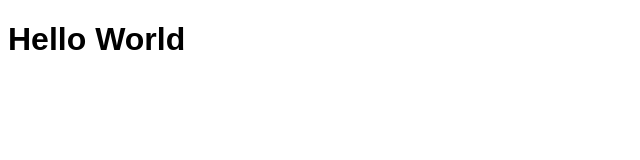
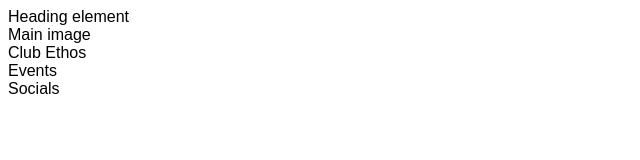
Before and after one commit to Grawnya/love-running, a plain HTML site: page index.html in a window 1280 px wide. Shown: the whole page, without its empty margins (0-640 px from the left). Drawn offline with Linux system fonts and the light colour scheme.

Commit message:
Add core structure for home page

```diff
--- a/index.html
+++ b/index.html
@@ -11,6 +11,20 @@
     <title>Love Running</title>
 </head>
 <body>
-    <h1>Hello World</h1>
+    <header>
+        Heading element
+    </header>
+    <section>
+        Main image
+    </section>
+    <section>
+        Club Ethos
+    </section>
+    <section>
+        Events
+    </section>
+    <footer>
+        Socials
+    </footer>
 </body>
 </html>
```
